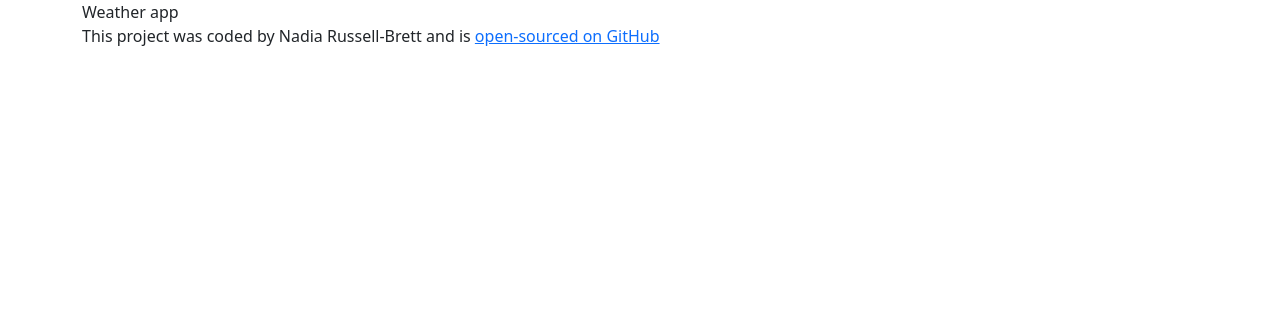
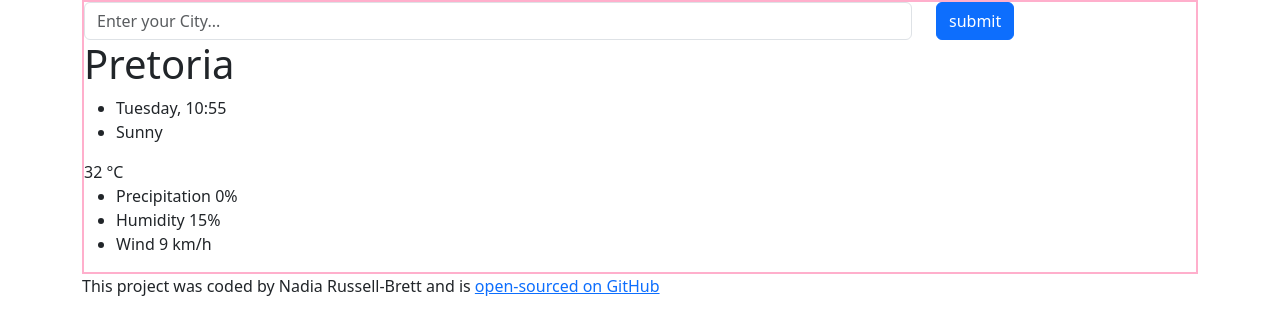
Before and after one commit to NadiaRBT/weatherproject, a React (Create React App) app: page / in a window 1280 px wide. Shown: the top 334 px of the page. Built offline with nearby package versions, Linux system fonts and the light colour scheme.

Commit message:
Added all weather data

```diff
--- a/src/App.js
+++ b/src/App.js
@@ -1,12 +1,12 @@
 import React from "react";
-
+import Weather from "./Weather";
 import "./App.css";
 
 export default function App() {
   return (
     <div className="App">
       <div className="container">
-        Weather app
+        <Weather />
         <footer>
           This project was coded by Nadia Russell-Brett and is{" "}
           <a href="https://github.com/NadiaRBT/weatherproject" target="_blank">
--- /dev/null
+++ b/src/Weather.js
@@ -0,0 +1,41 @@
+import React from "react";
+import "./weather.css";
+
+export default function Weather(){
+  return (
+    <div className="Weather">
+      <form>
+        <div className="row">
+          <div className="col-9">
+            <input
+              type="search"
+              placeholder="Enter your City..."
+              className="form-control"
+            />
+          </div>
+          <div className="col-3">
+            <input type="submit" value="submit" className="btn btn-primary" />
+          </div>
+        </div>
+      </form>
+      <h1>Pretoria</h1>
+      <ul>
+        <li>Tuesday, 10:55</li>
+        <li>Sunny</li>
+      </ul>
+      <div className="row">
+        <div className="col-6">
+          <img src="" />
+          32 °C
+        </div>
+        <div>
+          <ul>
+            <li> Precipitation 0%</li>
+            <li> Humidity 15%</li>
+            <li> Wind 9 km/h</li>
+          </ul>
+        </div>
+      </div>
+    </div>
+  );
+}
--- /dev/null
+++ b/src/weather.css
@@ -0,0 +1,3 @@
+.Weather{
+  border: 2px solid #ffafcc;
+}
```
